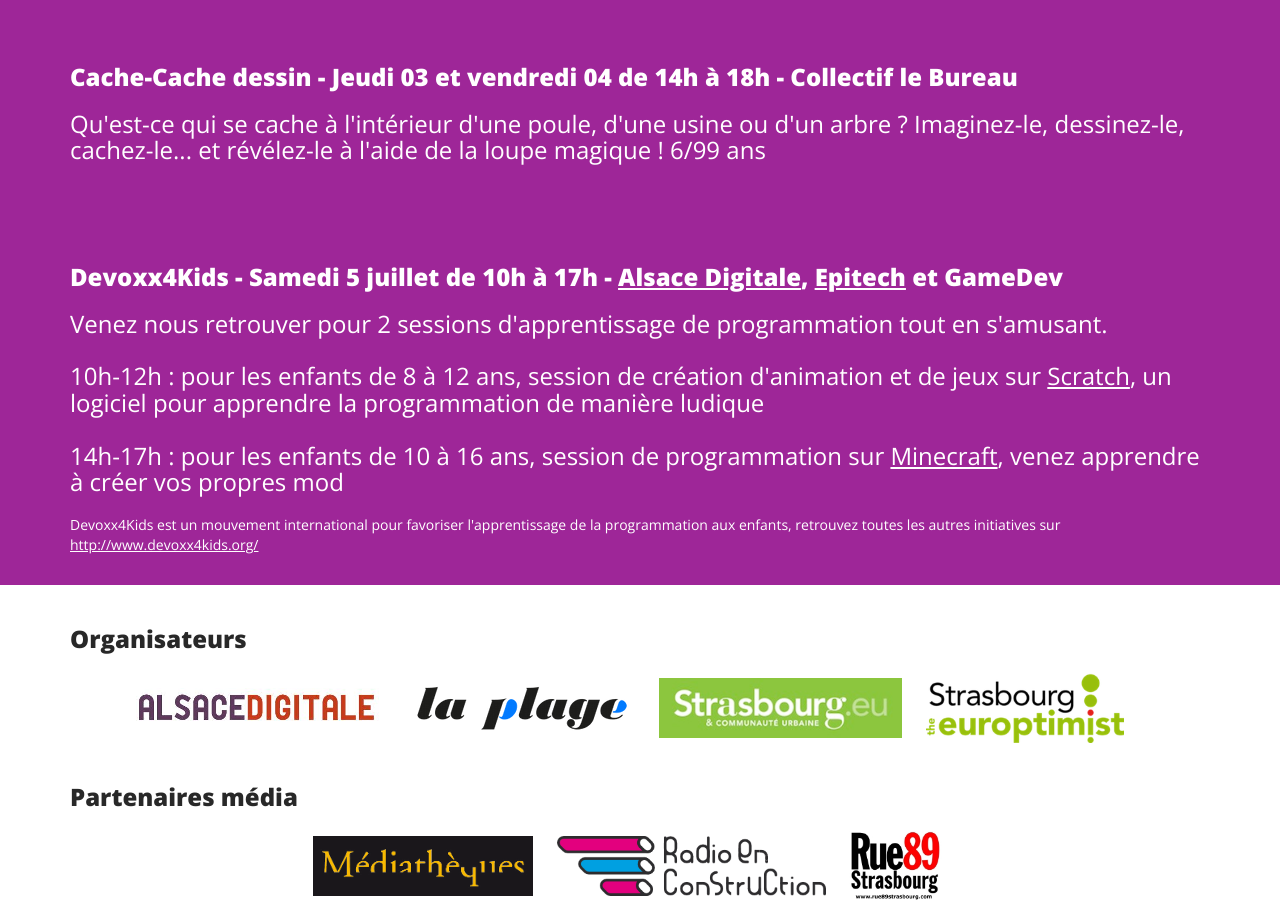
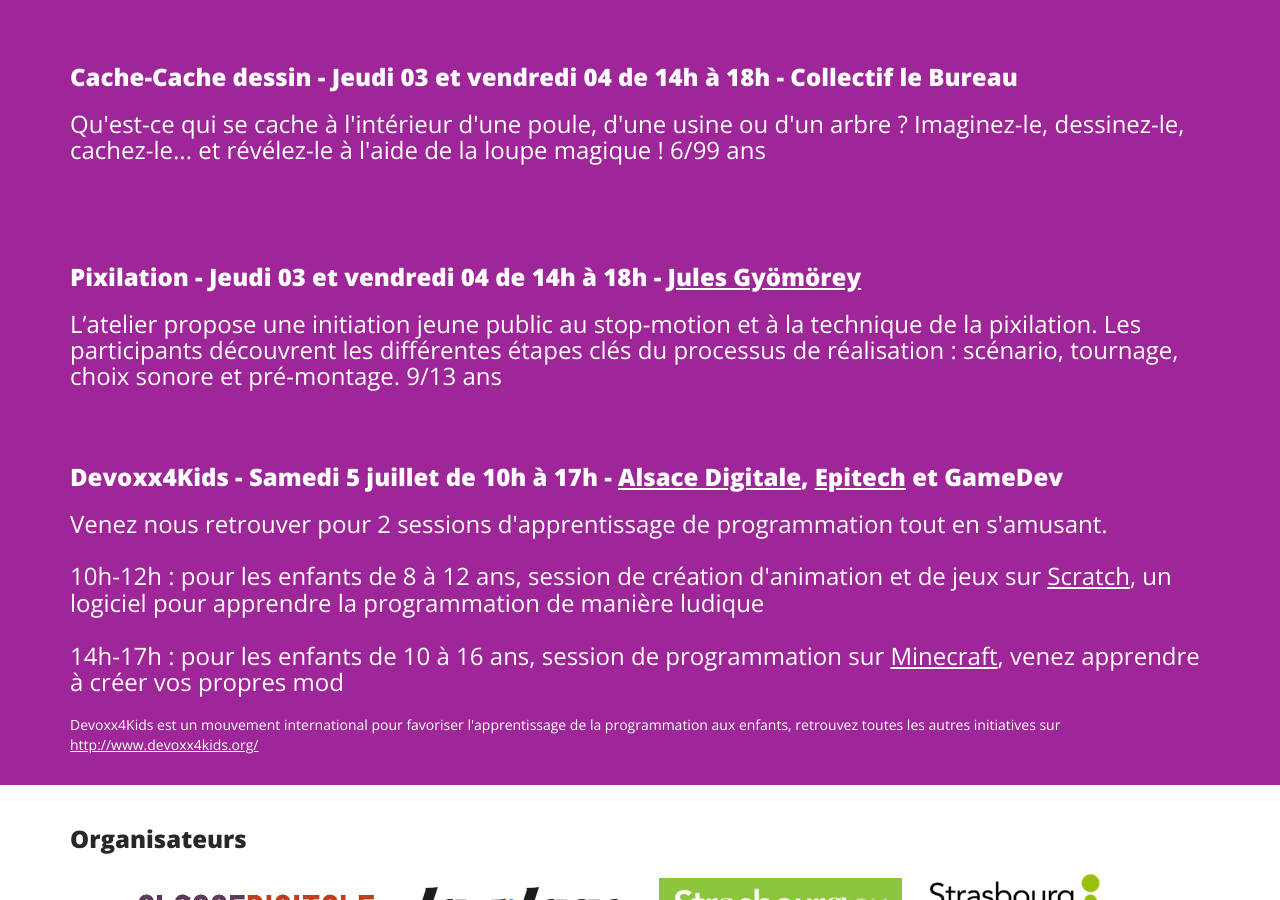
Before and after one commit to AlsaceDigitale/www.edgefest.fr-2019-temporary, a Jekyll site: the page built from summercamp.html, in a window 1280 px wide and 900 px high, scrolled down 1853 px. Built offline with Jekyll 4.4.1, drawn with Linux system fonts in a browser that asks for light colours; nearby versions of some CDN libraries; some web fonts are replaced.

Commit message:
Update summercamp.html

```diff
--- a/_includes/summercamp.html
+++ b/_includes/summercamp.html
@@ -24,12 +24,22 @@
     </div>
   </div>
 </section>
-<section id="devoxx4kids" class="summercamp">
+<section id="cachecachedessin" class="summercamp">
   <div class="container">
     <div class="row">
       <div class="col-xs-12">
         <h2>Cache-Cache dessin - Jeudi 03 et vendredi 04 de 14h à 18h - Collectif le Bureau</h2>
-        <h3>Qu'est-ce qui se cache à l'intérieur d'une poule, d'une usine ou d'un arbre ? Imaginez-le, dessinez-le, cachez-le... et révélez-le à l'aide de la loupe magique ! 6/99 ans
+        <h3>Qu'est-ce qui se cache à l'intérieur d'une poule, d'une usine ou d'un arbre ? Imaginez-le, dessinez-le, cachez-le... et révélez-le à l'aide de la loupe magique ! 6/99 ans</h3>
+      </div>
+    </div>
+  </div>
+</section>
+<section id="pixilation" class="summercamp">
+  <div class="container">
+    <div class="row">
+      <div class="col-xs-12">
+        <h2>Pixilation - Jeudi 03 et vendredi 04 de 14h à 18h - <a href="http://www.shadok.strasbourg.eu/tag/jules-gyomorey/">Jules Gyömörey</a></h2>
+        <h3>L’atelier propose une initiation jeune public au stop-motion et à la technique de la pixilation. Les participants découvrent les différentes étapes clés du processus de réalisation : scénario, tournage, choix sonore et pré-montage. 9/13 ans</h3>
       </div>
     </div>
   </div>
```
